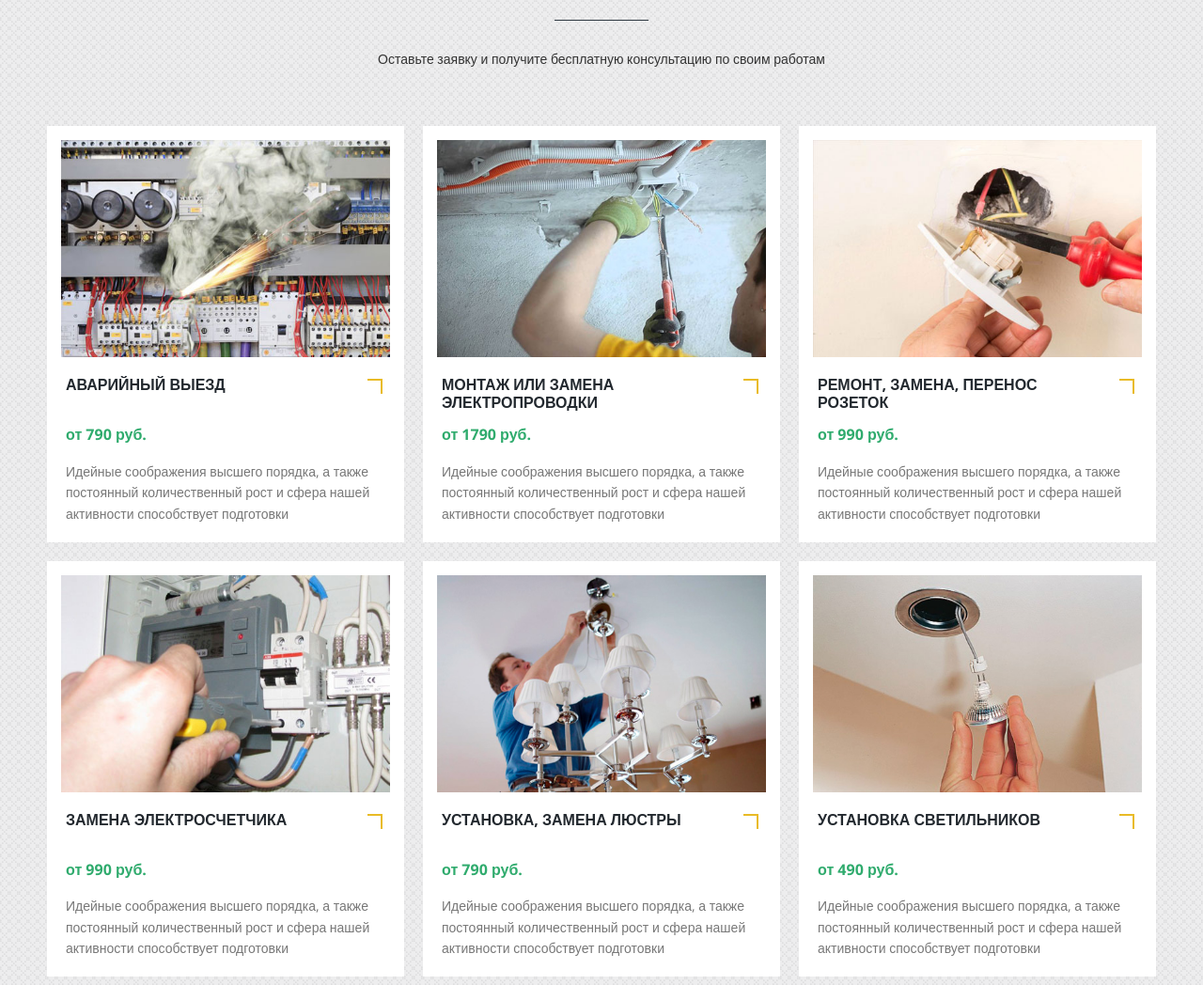
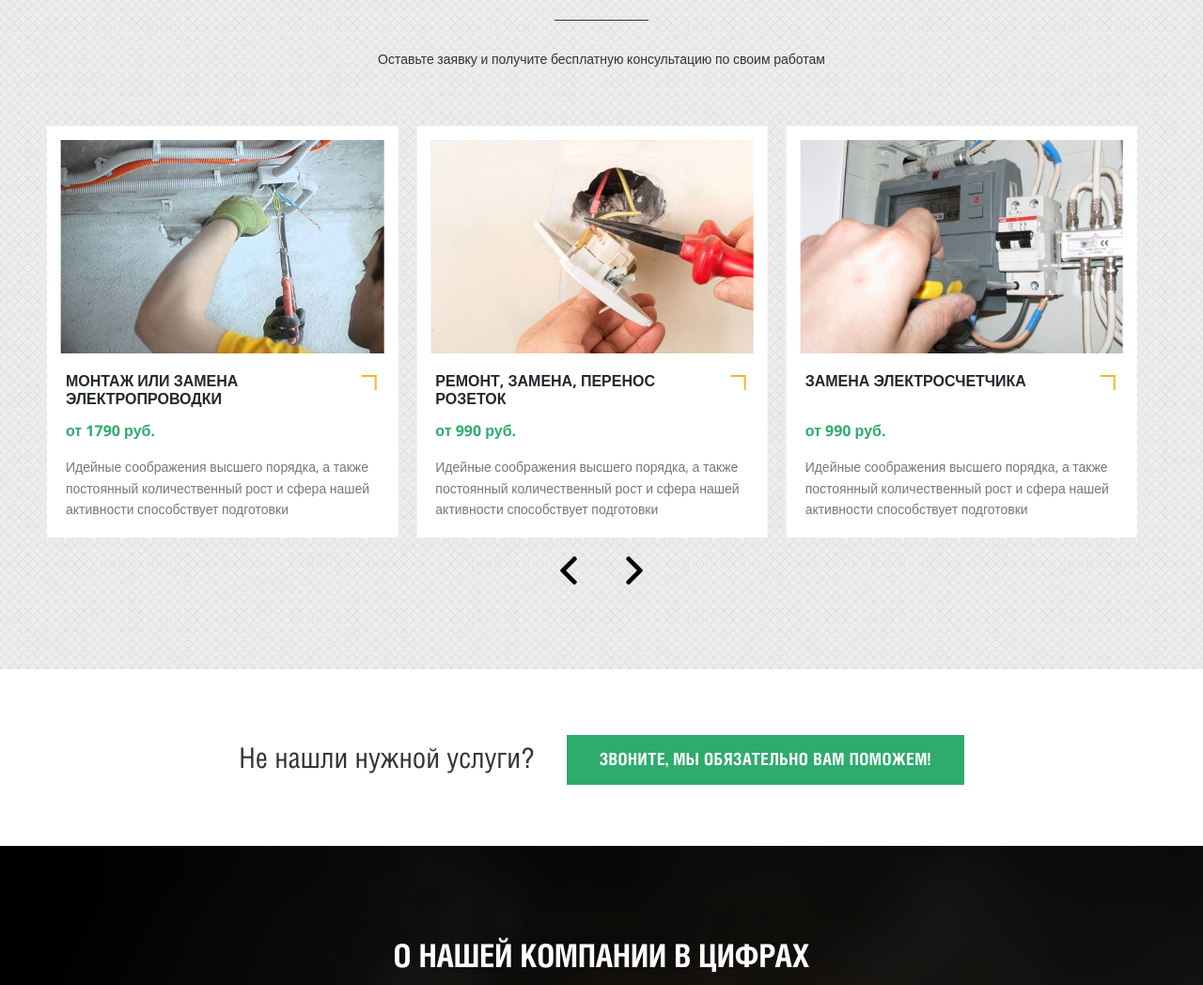
Before and after one commit to Murmavilink/electrician, a website built with webpack: page dist/index.html in a window 1280 px wide. Shown: the part 760-1808 px from the top of the page at 94% size. Built offline with nearby package versions, Linux system fonts and the light colour scheme; files whose address does not match are found by name.

Commit message:
сделал 5 пункт тз

```diff
--- a/src/modules/modal.js
+++ b/src/modules/modal.js
@@ -1,13 +1,15 @@
 
 const modal = () => {
     const callbackBtns = document.querySelectorAll('.callback-btn');
+    const carouselElements = document.querySelectorAll('.services-carousel a');
     const modalCallback = document.querySelector('.modal-callback');
     const modalOverlay = document.querySelector('.modal-overlay');
     const modalClose = modalCallback.querySelector('.modal-close');
 
+    const arrayElements = [...callbackBtns, ...carouselElements];
 
-    callbackBtns.forEach(callbackBtn => {
-        callbackBtn.addEventListener('click', (e) => {
+    arrayElements.forEach(element => {
+        element.addEventListener('click', (e) => {
             e.preventDefault()
             modalCallback.style.display = 'block'
             modalOverlay.style.display = 'block'
--- a/src/modules/slider.js
+++ b/src/modules/slider.js
@@ -1,5 +1,5 @@
 import { animate } from './helpers'
-import Swiper, {Pagination, Autoplay } from 'swiper';
+import Swiper, {Navigation, Pagination, Autoplay } from 'swiper';
 
 const slider = () => {
 
@@ -22,6 +22,24 @@ const slider = () => {
 	})
 
 
+	///////////////////////////////////////////////////////////////////////////
+
+
+	const swiperCarusel = new Swiper('.services-elements', {
+		modules: [Navigation, Pagination, Autoplay],
+		loop: true,
+		slidesPerView: 3,
+		autoplay: {
+			delay: 3000,
+		},
+		navigation: {
+			nextEl: ".arrow-right",
+			prevEl: ".arrow-left",
+		  },
+
+	});
+
+
 }
 
 
```
Also changed, not shown: dist/index.html. Lines whose indentation alone changed are shown as unchanged.
